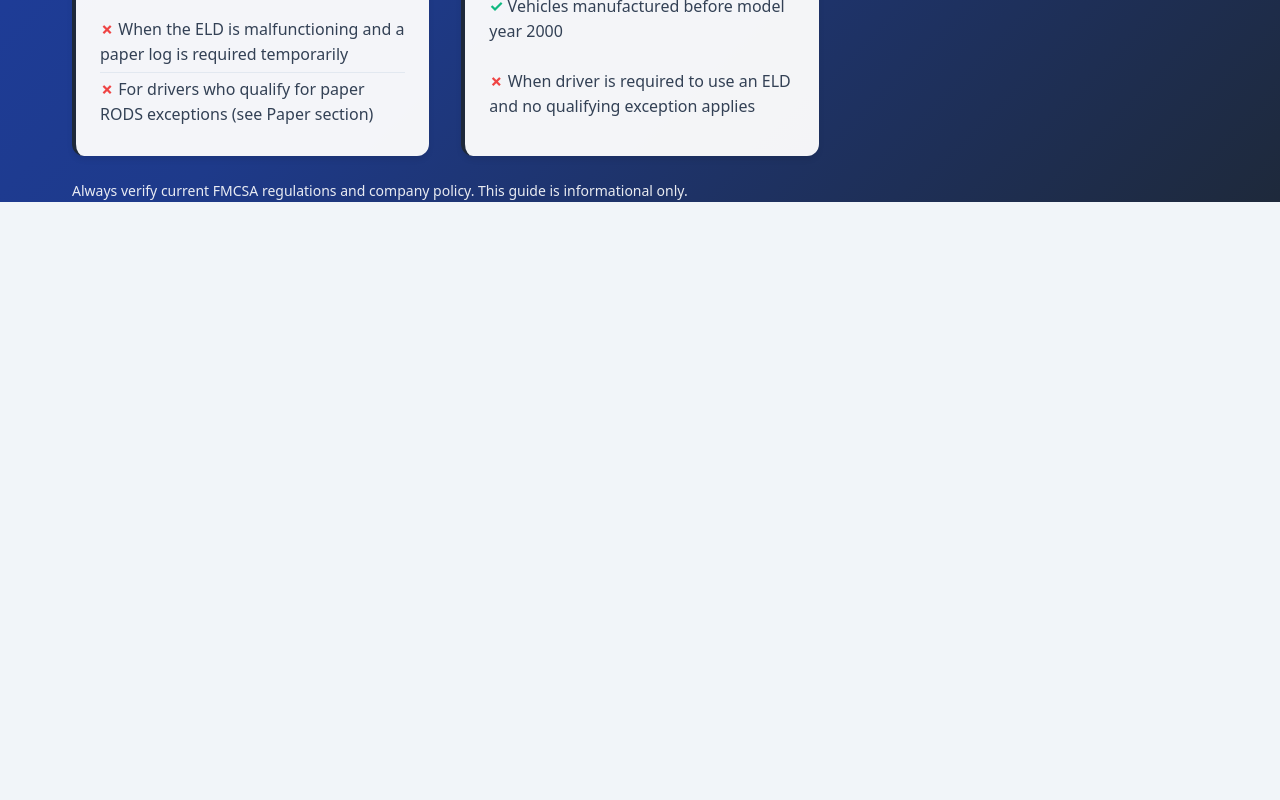
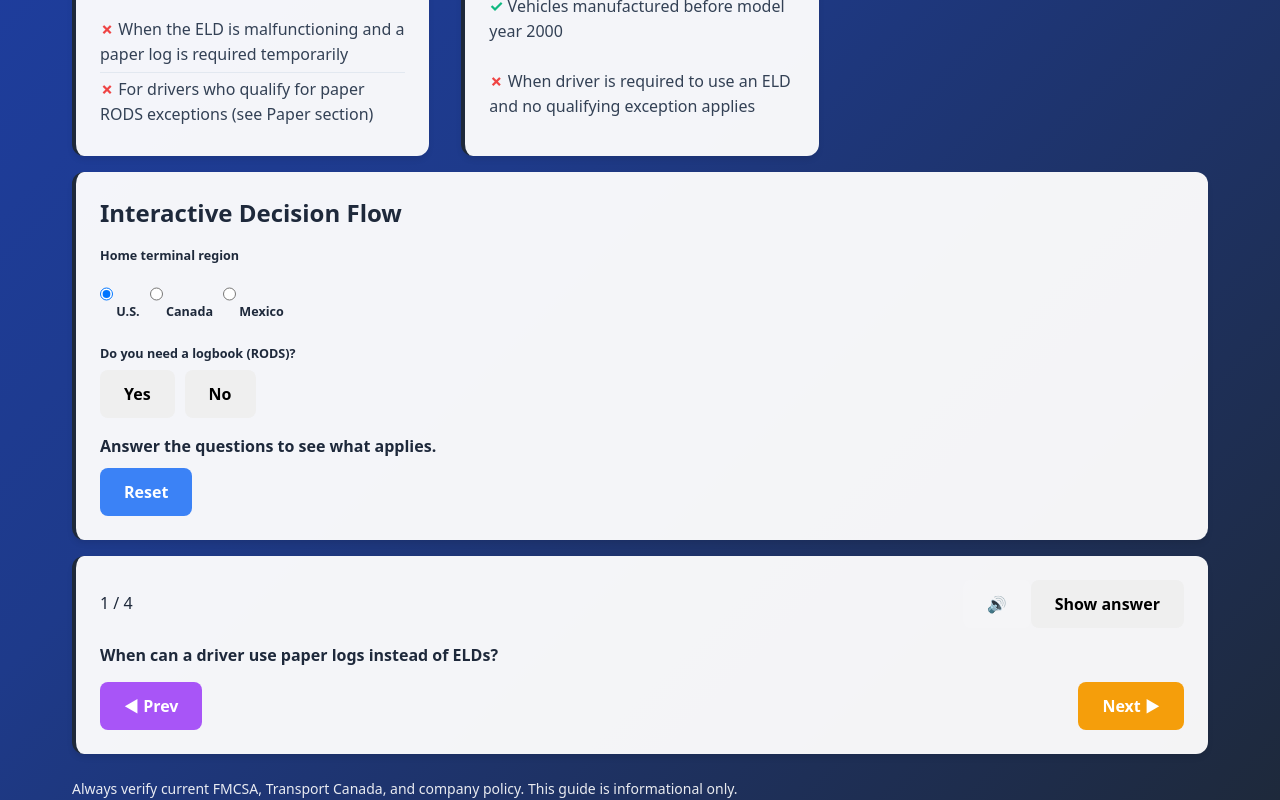
Before and after one commit to Cocodog2014/fixdq-Prod, a React (Vite) app: page /rds in a window 1280 px wide. Shown: the part 736-1536 px from the top of the page. Before the commit the page ends 938 px from the top, so only its background shows below. Built offline with nearby package versions, Linux system fonts and the light colour scheme.

Commit message:
added a flow

```diff
--- a/src/pages/RDS/RDS.css
+++ b/src/pages/RDS/RDS.css
@@ -43,3 +43,25 @@
 
 .rds-content .notes { margin-top: var(--spacing-lg); color: var(--color-white); }
 .rds-content .disclaimer { opacity: 0.9; font-size: var(--font-size-sm); }
+
+/* Decision Flow */
+.rds-flow { margin-top: var(--spacing-lg); }
+.rds-field { margin-top: var(--spacing-md); }
+.rds-field label { font-weight: 700; color: var(--color-gray-800); display: block; margin-bottom: 6px; }
+.rds-options { display: flex; gap: 10px; flex-wrap: wrap; align-items: center; }
+.rds-checks label { font-weight: 500; }
+.rds-result { margin-top: 10px; padding: 10px 12px; border-radius: var(--radius-md); }
+.rds-result.good { background: rgba(16,185,129,0.12); color: #065f46; border: 1px solid rgba(16,185,129,0.35); }
+.rds-result.info { background: rgba(59,130,246,0.12); color: #1e3a8a; border: 1px solid rgba(59,130,246,0.35); }
+.rds-result.warn { background: rgba(234,179,8,0.12); color: #78350f; border: 1px solid rgba(234,179,8,0.35); }
+.rds-steps { margin-top: 8px; padding-left: 1rem; color: var(--color-gray-700); }
+.rds-summary { margin-top: var(--spacing-md); font-weight: 600; color: var(--color-gray-800); }
+.rds-actions { margin-top: var(--spacing-sm); }
+
+/* Mini Flashcards */
+.rds-fc { margin-top: var(--spacing-lg); }
+.rds-fc-top { display: flex; align-items: center; justify-content: space-between; gap: 8px; }
+.rds-fc-actions .btn { min-width: 44px; }
+.rds-fc-q { margin-top: var(--spacing-md); color: var(--color-gray-800); }
+.rds-fc-a { margin-top: var(--spacing-sm); color: var(--color-gray-700); background: rgba(2,6,23,0.04); padding: 10px 12px; border-radius: var(--radius-md); }
+.rds-fc-bottom { display: flex; justify-content: space-between; gap: var(--spacing-sm); margin-top: var(--spacing-md); }
--- a/src/pages/RDS/RDS.jsx
+++ b/src/pages/RDS/RDS.jsx
@@ -1,4 +1,131 @@
+import { useMemo, useState } from 'react';
 import GlobalHeader from '../../components/GlobalHeader';
+import flashcards from './content/rodsFlashcards.json';
+
+function speak(text, rate = 1, lang = 'en-US') {
+  if (!('speechSynthesis' in window)) return;
+  const u = new SpeechSynthesisUtterance(text);
+  u.lang = lang;
+  u.rate = rate;
+  try { window.speechSynthesis.cancel(); } catch {}
+  window.speechSynthesis.speak(u);
+}
+
+function DecisionFlow() {
+  const [region, setRegion] = useState('us');
+  const [needRods, setNeedRods] = useState(null); // true | false | null
+  const [paperReasons, setPaperReasons] = useState({ tow: false, pre2000: false, malfunction: false });
+  const [hadMalfunction, setHadMalfunction] = useState(false);
+
+  const anyPaper = paperReasons.tow || paperReasons.pre2000 || paperReasons.malfunction;
+
+  const summary = useMemo(() => {
+    if (region === 'us') {
+      if (needRods === false) return 'Short-haul exemption (≤150 air miles, return to terminal). No RODS/ELD.';
+      if (needRods === true) {
+        if (anyPaper) return 'Paper allowed: driveaway-towaway, pre-2000 vehicle, or ELD malfunction (≤8 days).';
+        return 'ELD required (no qualifying paper exception).';
+      }
+      return 'Answer the questions to see what applies.';
+    }
+    if (region === 'ca') return 'Canada: 160 km short-haul; malfunction period up to 14 days (with conditions).';
+    if (region === 'mx') return 'Mexico: Paper domestically; follow U.S./Canada rules upon cross-border operations.';
+    return '';
+  }, [region, needRods, anyPaper]);
+
+  return (
+    <div className="rds-flow card">
+      <h3>Interactive Decision Flow</h3>
+      <div className="rds-field">
+        <label>Home terminal region</label>
+        <div className="rds-options">
+          <label><input type="radio" name="region" value="us" checked={region==='us'} onChange={() => { setRegion('us'); setNeedRods(null); }} /> U.S.</label>
+          <label><input type="radio" name="region" value="ca" checked={region==='ca'} onChange={() => { setRegion('ca'); setNeedRods(null); }} /> Canada</label>
+          <label><input type="radio" name="region" value="mx" checked={region==='mx'} onChange={() => { setRegion('mx'); setNeedRods(null); }} /> Mexico</label>
+        </div>
+      </div>
+
+      {region === 'us' && (
+        <div className="rds-block">
+          <div className="rds-field">
+            <label>Do you need a logbook (RODS)?</label>
+            <div className="rds-options">
+              <button className={`btn ${needRods===true?'btn-primary':''}`} onClick={() => setNeedRods(true)}>Yes</button>
+              <button className={`btn ${needRods===false?'btn-primary':''}`} onClick={() => setNeedRods(false)}>No</button>
+            </div>
+          </div>
+
+          {needRods === false && (
+            <div className="rds-result good">Short-haul exemption (≤150 air miles, return to terminal).</div>
+          )}
+
+          {needRods === true && (
+            <>
+              <div className="rds-field">
+                <label>Paper RODS exception? (check any that apply)</label>
+                <div className="rds-options rds-checks">
+                  <label><input type="checkbox" checked={paperReasons.tow} onChange={e=>setPaperReasons(p=>({...p,tow:e.target.checked}))}/> Driveaway–towaway</label>
+                  <label><input type="checkbox" checked={paperReasons.pre2000} onChange={e=>setPaperReasons(p=>({...p,pre2000:e.target.checked}))}/> Vehicle model year &lt; 2000</label>
+                  <label><input type="checkbox" checked={paperReasons.malfunction} onChange={e=>setPaperReasons(p=>({...p,malfunction:e.target.checked}))}/> ELD malfunction (≤8 days)</label>
+                </div>
+              </div>
+              <div className={`rds-result ${anyPaper?'info':'warn'}`}>
+                {anyPaper ? 'Paper allowed for the selected reason(s). Keep documentation.' : 'ELD required (no paper exception checked).'}
+              </div>
+
+              <div className="rds-field">
+                <label>Did an ELD malfunction occur?</label>
+                <div className="rds-options">
+                  <button className={`btn ${hadMalfunction?'btn-primary':''}`} onClick={()=>setHadMalfunction(true)}>Yes</button>
+                  <button className={`btn ${!hadMalfunction?'btn-primary':''}`} onClick={()=>setHadMalfunction(false)}>No</button>
+                </div>
+              </div>
+              {hadMalfunction && (
+                <ul className="rds-steps">
+                  <li>Switch to paper immediately and annotate.</li>
+                  <li>Repair/replace within 8 days or request FMCSA extension.</li>
+                  <li>Keep malfunction and repair records.</li>
+                </ul>
+              )}
+            </>
+          )}
+        </div>
+      )}
+
+      {region !== 'us' && (
+        <div className="rds-result info">{summary}</div>
+      )}
+
+      <div className="rds-summary">{summary}</div>
+      <div className="rds-actions"><button className="btn btn-reset" onClick={() => { setNeedRods(null); setPaperReasons({tow:false,pre2000:false,malfunction:false}); setHadMalfunction(false); }}>Reset</button></div>
+    </div>
+  );
+}
+
+function RDSFlashcards() {
+  const [i, setI] = useState(0);
+  const [show, setShow] = useState(false);
+  const item = flashcards[i] || {};
+  const next = () => { setI((v)=> (v+1) % flashcards.length); setShow(false); };
+  const prev = () => { setI((v)=> (v-1+flashcards.length) % flashcards.length); setShow(false); };
+  return (
+    <div className="rds-fc card">
+      <div className="rds-fc-top">
+        <div className="rds-fc-progress">{i+1} / {flashcards.length}</div>
+        <div className="rds-fc-actions">
+          <button className="btn btn-ghost" onClick={()=> speak(show ? item.answer : item.question)}>🔊</button>
+          <button className="btn" onClick={()=> setShow(s=>!s)}>{show?'Hide answer':'Show answer'}</button>
+        </div>
+      </div>
+      <h4 className="rds-fc-q">{item.question}</h4>
+      {show && <p className="rds-fc-a">{item.answer}</p>}
+      <div className="rds-fc-bottom">
+        <button className="btn btn-prev" onClick={prev}>◀ Prev</button>
+        <button className="btn btn-next" onClick={next}>Next ▶</button>
+      </div>
+    </div>
+  );
+}
 
 function RDS() {
   return (
@@ -42,8 +169,11 @@ function RDS() {
             </div>
           </div>
 
+          <DecisionFlow />
+          <RDSFlashcards />
+
           <div className="notes">
-            <p className="disclaimer">Always verify current FMCSA regulations and company policy. This guide is informational only.</p>
+            <p className="disclaimer">Always verify current FMCSA, Transport Canada, and company policy. This guide is informational only.</p>
           </div>
         </div>
       </section>
--- /dev/null
+++ b/src/pages/RDS/content/rodsFlashcards.json
@@ -0,0 +1,18 @@
+[
+  {
+    "question": "When can a driver use paper logs instead of ELDs?",
+    "answer": "Short-haul exemptions (≤150 air miles), driveaway–towaway, vehicles with model year < 2000, or temporary use during an ELD malfunction (≤8 days)."
+  },
+  {
+    "question": "How many days can a driver use paper after an ELD malfunction?",
+    "answer": "Up to 8 days in any 30-day period unless FMCSA grants an extension."
+  },
+  {
+    "question": "What is the short-haul air-mile radius in the U.S.?",
+    "answer": "150 air miles."
+  },
+  {
+    "question": "Name two operations that allow paper RODS without an ELD.",
+    "answer": "Driveaway–towaway operations and vehicles manufactured before model year 2000."
+  }
+]
```
